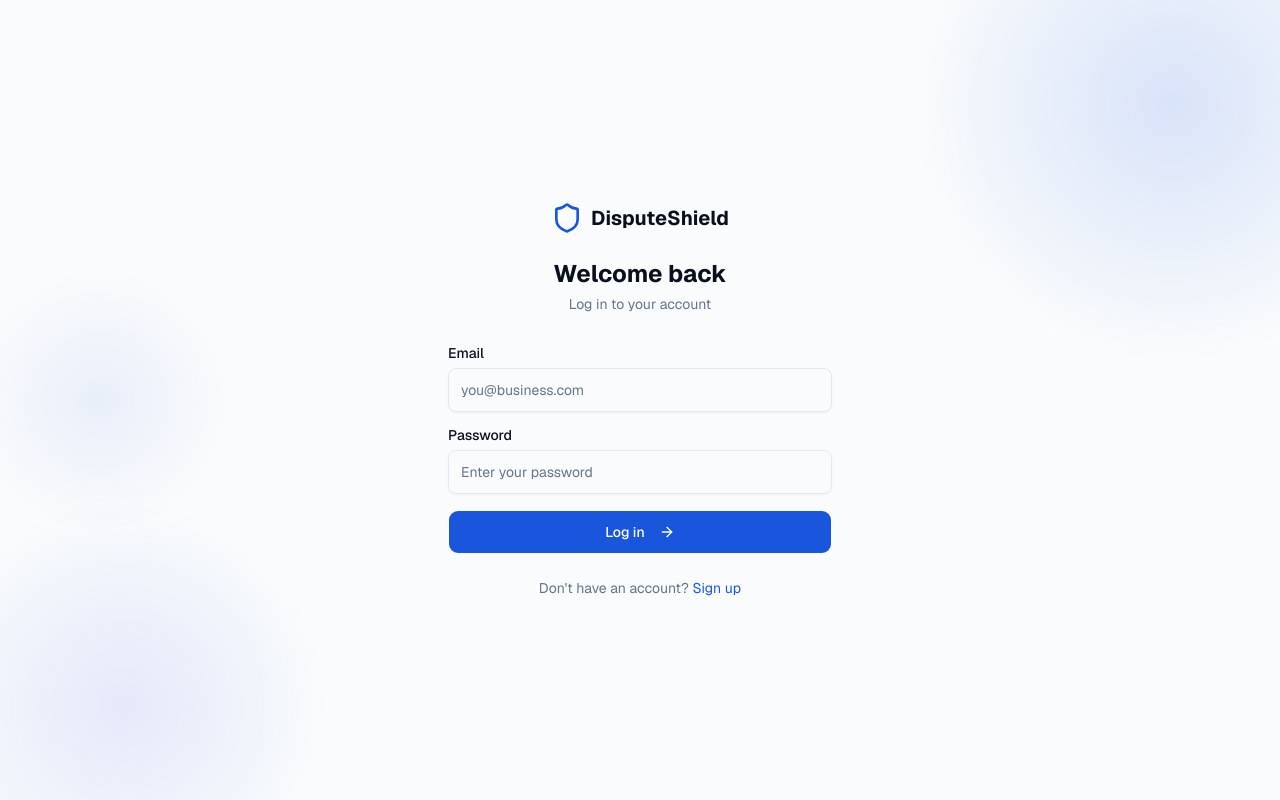
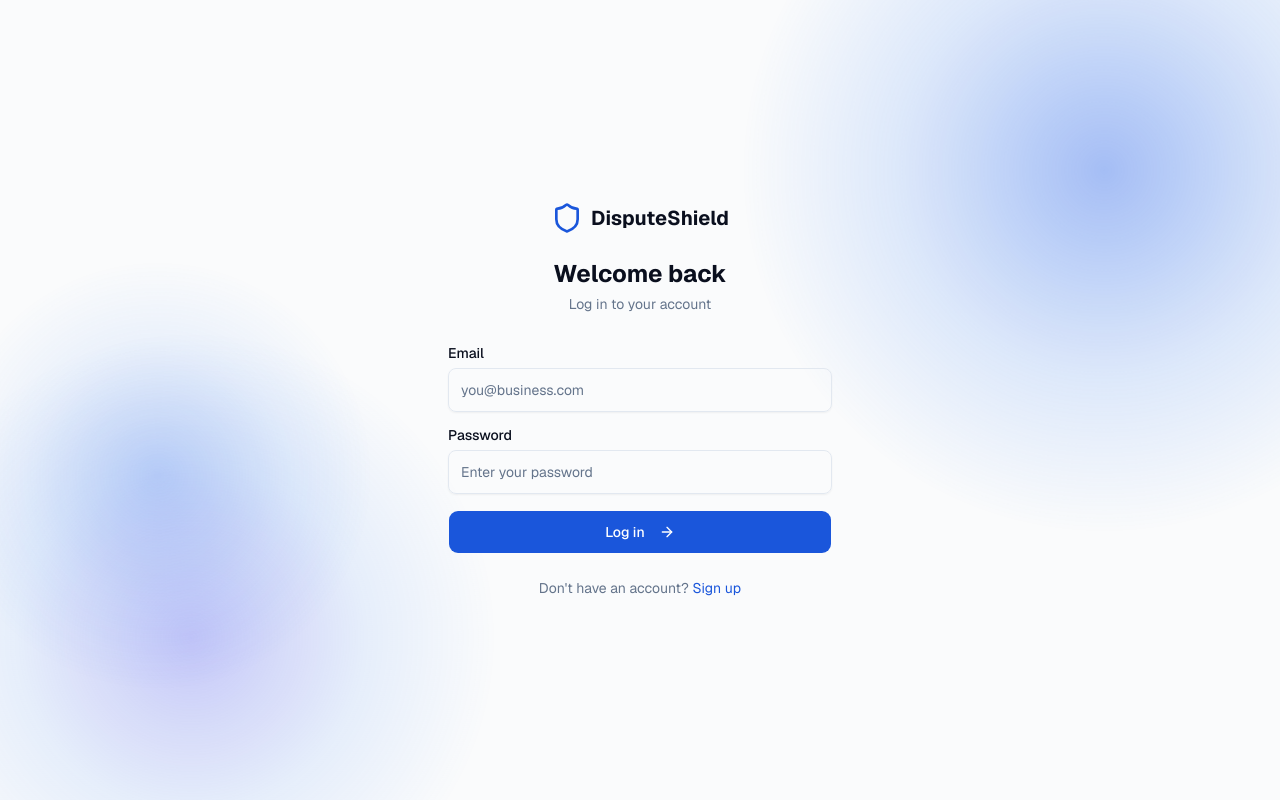
Before and after one commit to DeveloperYK/disputeshield, a Next.js app in the folder frontend/: page /login in a window 1280 px wide. Built offline with nearby package versions, Linux system fonts and the light colour scheme; no server answers.

Commit message:
feat: make gradient orbs far more pronounced and larger

```diff
--- a/frontend/components/shared/interactive-grid.tsx
+++ b/frontend/components/shared/interactive-grid.tsx
@@ -5,23 +5,23 @@ export function InteractiveGrid({ className = "" }: { className?: string }) {
     <div className={`absolute inset-0 pointer-events-none overflow-hidden ${className}`}>
       {/* Large blue gradient orb — top right */}
       <div
-        className="absolute -top-32 -right-32 w-[500px] h-[500px] rounded-full animate-[drift_20s_ease-in-out_infinite]"
+        className="absolute -top-40 -right-40 w-[700px] h-[700px] rounded-full animate-[drift_20s_ease-in-out_infinite]"
         style={{
-          background: "radial-gradient(circle, rgba(37,99,235,0.15) 0%, rgba(59,130,246,0.05) 50%, transparent 70%)",
+          background: "radial-gradient(circle, rgba(37,99,235,0.4) 0%, rgba(59,130,246,0.15) 40%, transparent 70%)",
         }}
       />
       {/* Smaller orb — bottom left */}
       <div
-        className="absolute -bottom-24 -left-24 w-[400px] h-[400px] rounded-full animate-[drift_25s_ease-in-out_infinite_reverse]"
+        className="absolute -bottom-32 -left-32 w-[600px] h-[600px] rounded-full animate-[drift_25s_ease-in-out_infinite_reverse]"
         style={{
-          background: "radial-gradient(circle, rgba(99,102,241,0.12) 0%, rgba(59,130,246,0.04) 50%, transparent 70%)",
+          background: "radial-gradient(circle, rgba(99,102,241,0.35) 0%, rgba(59,130,246,0.1) 40%, transparent 70%)",
         }}
       />
       {/* Accent orb — mid left */}
       <div
-        className="absolute top-1/3 -left-16 w-[300px] h-[300px] rounded-full animate-[drift_18s_ease-in-out_infinite]"
+        className="absolute top-1/3 -left-20 w-[450px] h-[450px] rounded-full animate-[drift_18s_ease-in-out_infinite]"
         style={{
-          background: "radial-gradient(circle, rgba(37,99,235,0.08) 0%, transparent 60%)",
+          background: "radial-gradient(circle, rgba(37,99,235,0.25) 0%, rgba(59,130,246,0.08) 40%, transparent 65%)",
         }}
       />
     </div>
```
